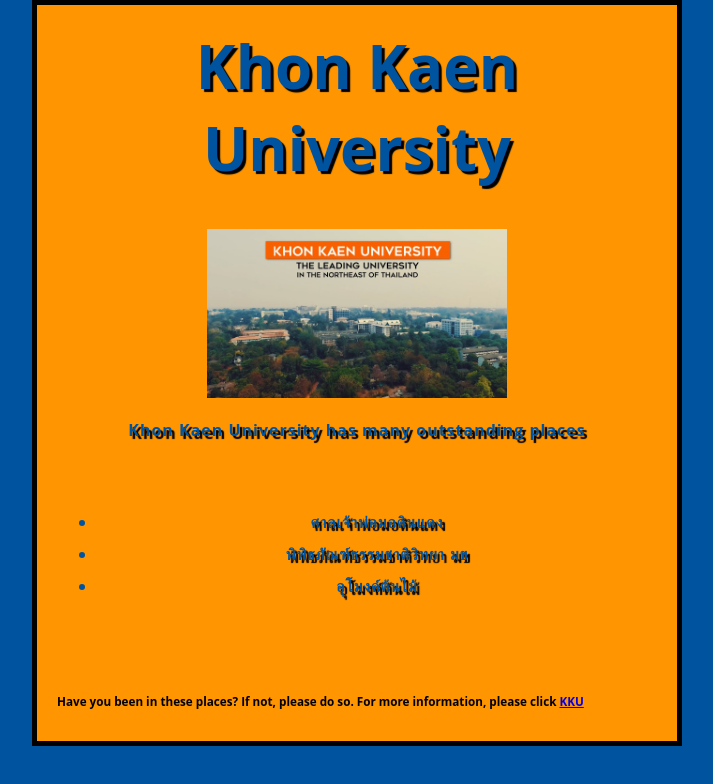
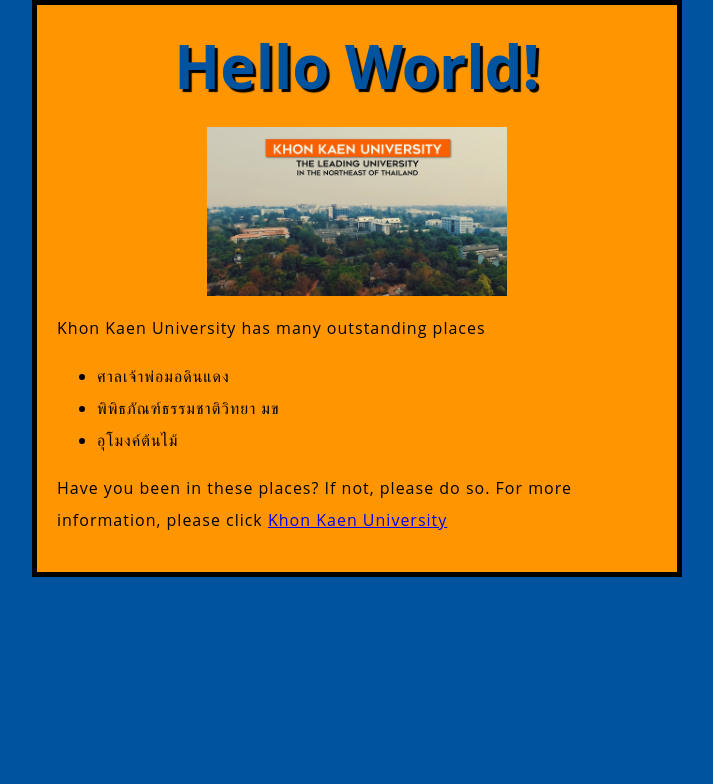
Before and after one commit to pongpipatp/Pongpipatp, a plain HTML site: page index.html in a window 1280 px wide. Shown: the whole page, without its empty margins (283-996 px from the left). Drawn offline with Linux system fonts and the light colour scheme.

Commit message:
lab1(fixed)

```diff
--- a/index.html
+++ b/index.html
@@ -6,16 +6,17 @@
             <link href="styles/style.css" rel="stylesheet" type="text/css">
     </head>
     <body>
-        <h1>Khon Kaen University<h1>
+        <h1>Hello World!</h1>
 
 
         <img src="images/kku.jpg" width="50%" height="50%" alt="My test image">
-        <p>Khon Kaen University has many outstanding places</p>
+            <p>Khon Kaen University has many outstanding places</p>
+
             <ul>
                 <li>ศาลเจ้าพ่อมอดินแดง</li>
                 <li>พิพิธภัณฑ์ธรรมชาติวิทยา มข</li>
                 <li>อุโมงค์ต้นไม้</li>
             </ul>
-            <h3>Have you been in these places? If not, please do so. For more information, please click <a href="http://www.kku.ac.th">KKU</a></h3>
+            <p>Have you been in these places? If not, please do so. For more information, please click <a href="http://www.kku.ac.th">Khon Kaen University</a></p>
     </body>
 </html>
```
